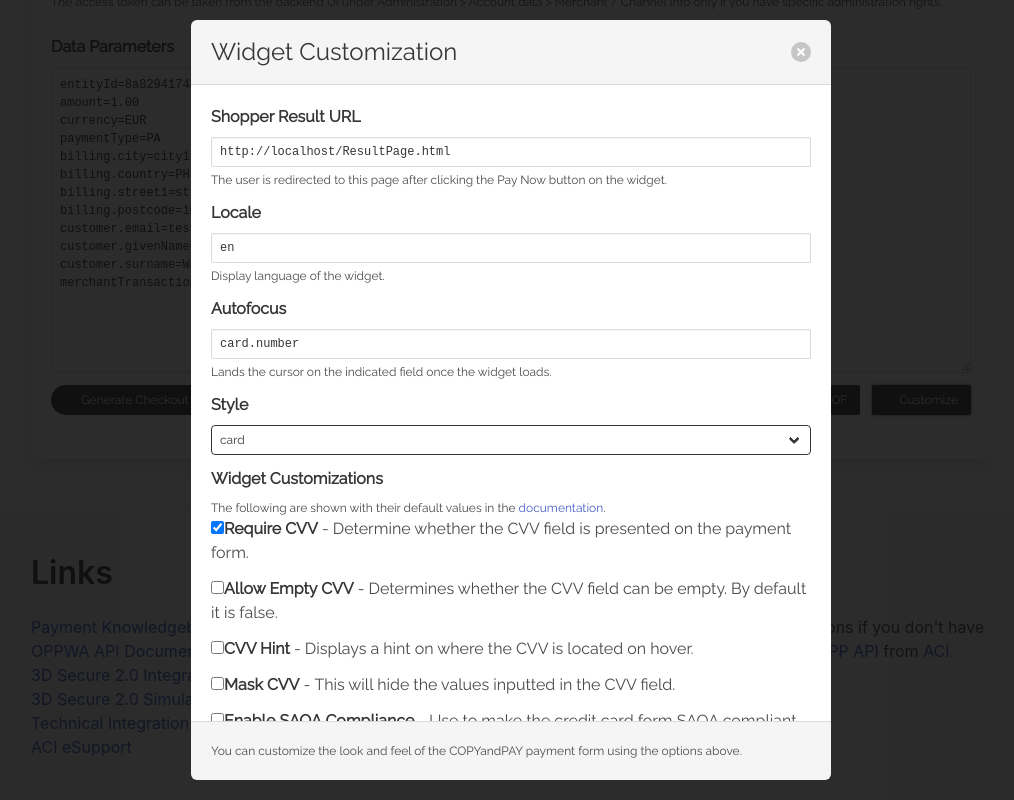
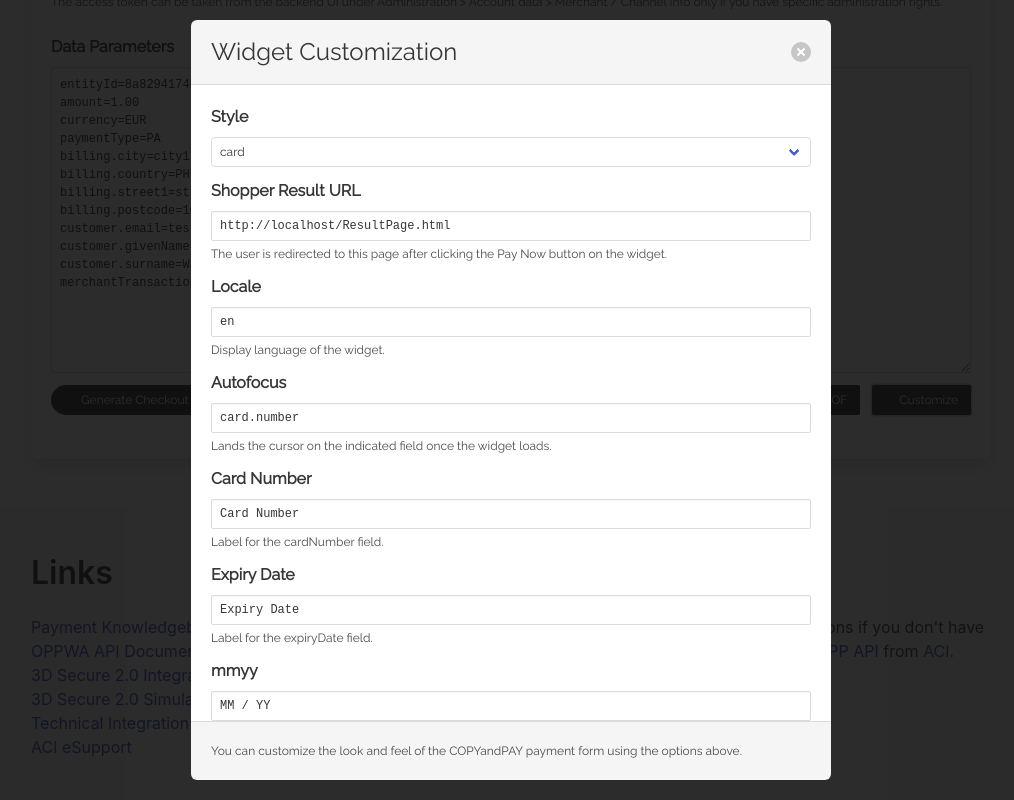
Before and after one commit to veib6247/oppwa-v2, a Vue app: page / in a window 1280 px wide. Both pictures are taken after a click on the button "Customize". Shown: the part 553-1353 px from the top of the page, without its empty margins (129-1143 px from the left). Built offline with nearby package versions, Linux system fonts and the light colour scheme; a web font is replaced by a local one.

Commit message:
minor layout changes and added support for form labels

```diff
--- a/src/views/CopyandPay.vue
+++ b/src/views/CopyandPay.vue
@@ -66,6 +66,16 @@ export default {
       showCustomizationModal: false,
 
       wpwlOptions: {
+        labels: {
+          cardNumber: "Card Number",
+          cardHolder: "Card Holder",
+          expiryDate: "Expiry Date",
+          cvv: "CVV",
+          brand: "Brand",
+          submit: "Pay Now",
+          mmyy: "MM / YY",
+          register: "Register Now",
+        },
         locale: "en",
         style: "card",
         requireCvv: true,
@@ -412,6 +422,20 @@ export default {
         @close-action="showCustomizationModal = !showCustomizationModal"
         @keyup.esc="showCustomizationModal = !showCustomizationModal"
       >
+        <!-- widget style -->
+        <div class="field">
+          <label class="label">Style</label>
+          <div class="control">
+            <div class="select is-small is-fullwidth">
+              <select class="raleway" v-model="wpwlOptions.style">
+                <option>card</option>
+                <option>logos</option>
+                <option>plain</option>
+              </select>
+            </div>
+          </div>
+        </div>
+
         <!-- shopperResultURL -->
         <FormInput
           label="Shopper Result URL"
@@ -433,19 +457,61 @@ export default {
           v-model="wpwlOptions.autofocus"
         />
 
-        <!-- widget style -->
-        <div class="field">
-          <label class="label">Style</label>
-          <div class="control">
-            <div class="select is-small is-dark is-fullwidth">
-              <select class="raleway" v-model="wpwlOptions.style">
-                <option>card</option>
-                <option>logos</option>
-                <option>plain</option>
-              </select>
-            </div>
-          </div>
-        </div>
+        <!-- cardNumber -->
+        <FormInput
+          label="Card Number"
+          helper="Label for the cardNumber field."
+          v-model="wpwlOptions.labels.cardNumber"
+        />
+
+        <!-- expiryDate -->
+        <FormInput
+          label="Expiry Date"
+          helper="Label for the expiryDate field."
+          v-model="wpwlOptions.labels.expiryDate"
+        />
+
+        <!-- mmyy -->
+        <FormInput
+          label="mmyy"
+          helper="Value for the mmyy placeholder in the expiry date field."
+          v-model="wpwlOptions.labels.mmyy"
+        />
+
+        <!-- cardHolder -->
+        <FormInput
+          label="Card Holder"
+          helper="Label for the cardHolder field."
+          v-model="wpwlOptions.labels.cardHolder"
+        />
+
+        <!-- cvv -->
+        <FormInput
+          label="CVV"
+          helper="Label for the cvv field."
+          v-model="wpwlOptions.labels.cvv"
+        />
+
+        <!-- brand -->
+        <FormInput
+          label="Brand"
+          helper="Value for the brand label dropdown."
+          v-model="wpwlOptions.labels.brand"
+        />
+
+        <!-- submit -->
+        <FormInput
+          label="Submit"
+          helper="Label for the submit button."
+          v-model="wpwlOptions.labels.submit"
+        />
+
+        <!-- register -->
+        <FormInput
+          label="Register (Standalone RG)"
+          helper="Label for the submit button for standalone card registration."
+          v-model="wpwlOptions.labels.register"
+        />
 
         <label class="label">Widget Customizations</label>
         <p class="is-size-7">
```
